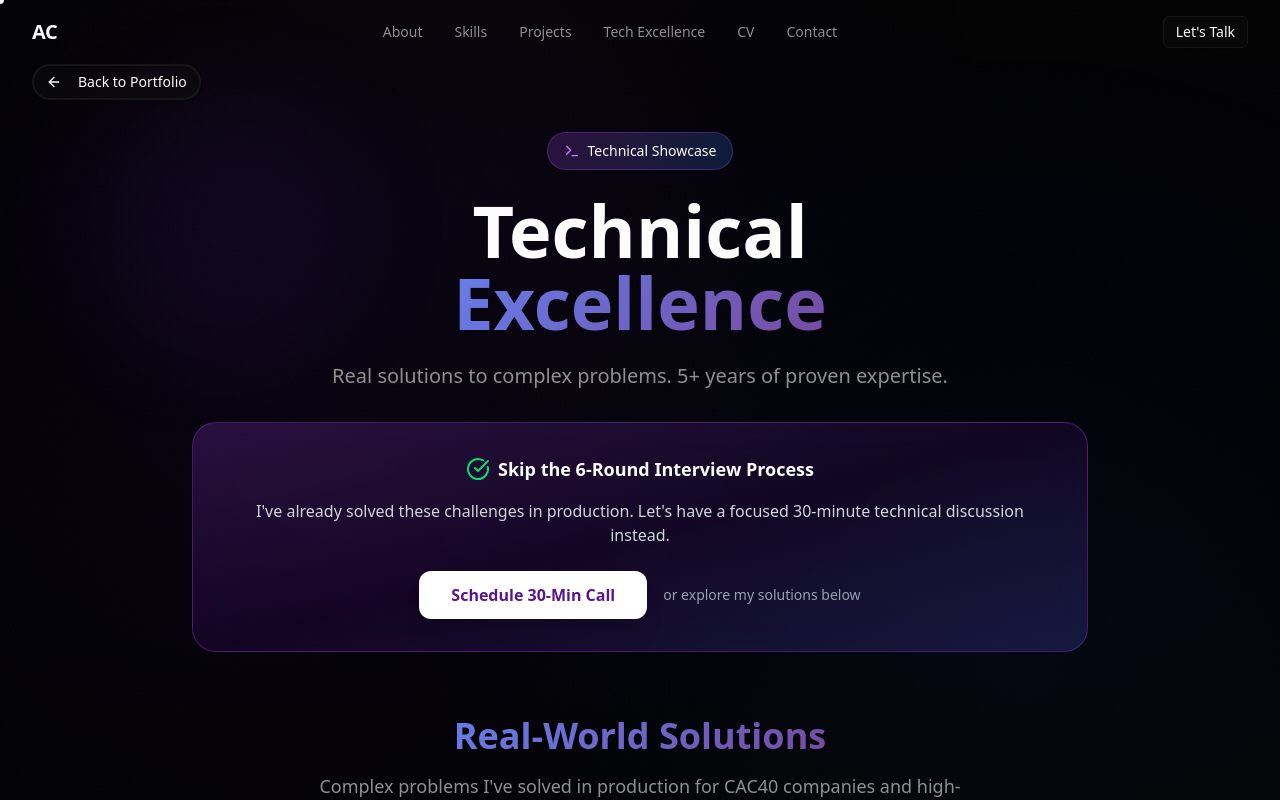
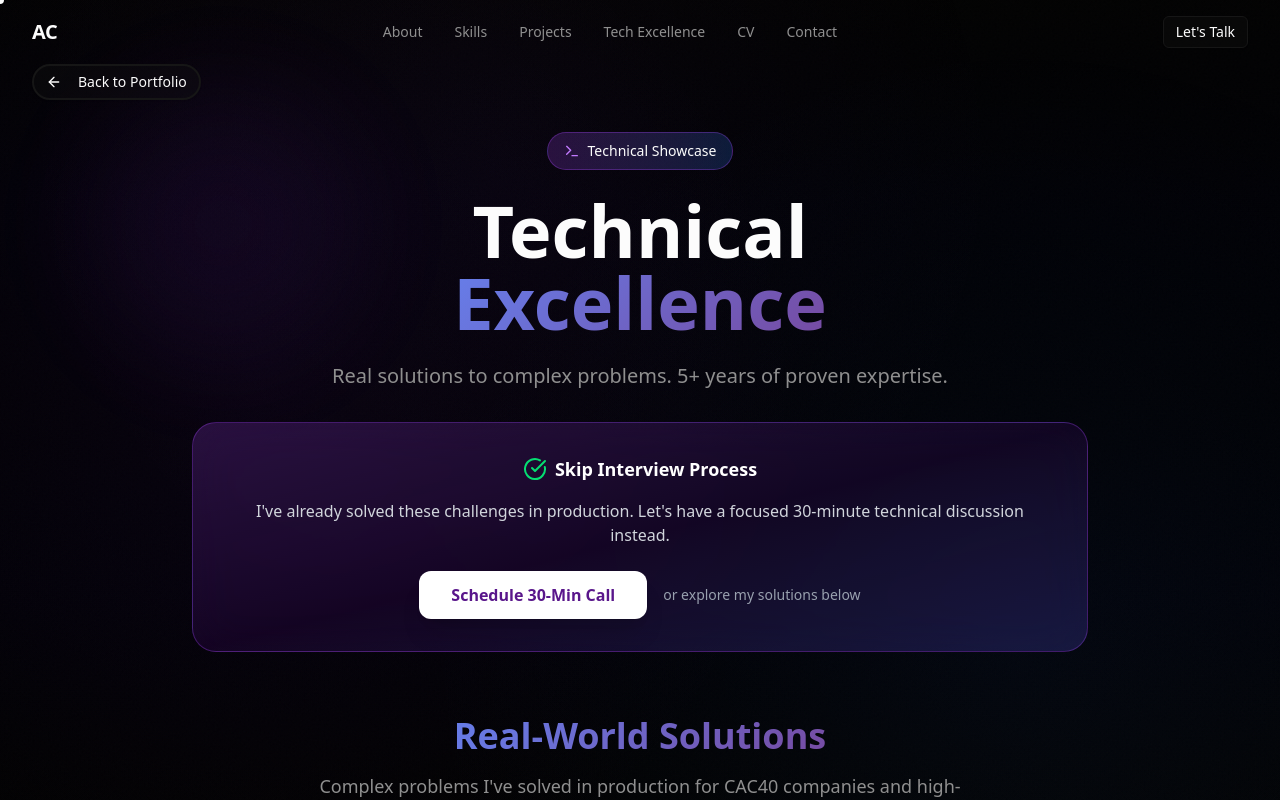
Before and after one commit to gs-imak/smk-portfolio-website, a Next.js app: page /technical-excellence in a window 1280 px wide. Shown: the top 800 px of the page. Built offline with nearby package versions, Linux system fonts and the light colour scheme.

Commit message:
changing the hero box text

```diff
--- a/src/app/technical-excellence/page.tsx
+++ b/src/app/technical-excellence/page.tsx
@@ -159,7 +159,7 @@ export default function TechnicalExcellencePage() {
               <div className="relative z-10">
                 <div className="flex items-center justify-center gap-2 mb-4">
                   <CheckCircle className="h-6 w-6 text-green-400" />
-                  <span className="text-lg font-bold text-white">Skip the 6-Round Interview Process</span>
+                  <span className="text-lg font-bold text-white">Skip Interview Process</span>
                 </div>
                 <p className="text-gray-300 mb-6">
                   I&apos;ve already solved these challenges in production. Let&apos;s have a focused 30-minute technical discussion instead.
```
